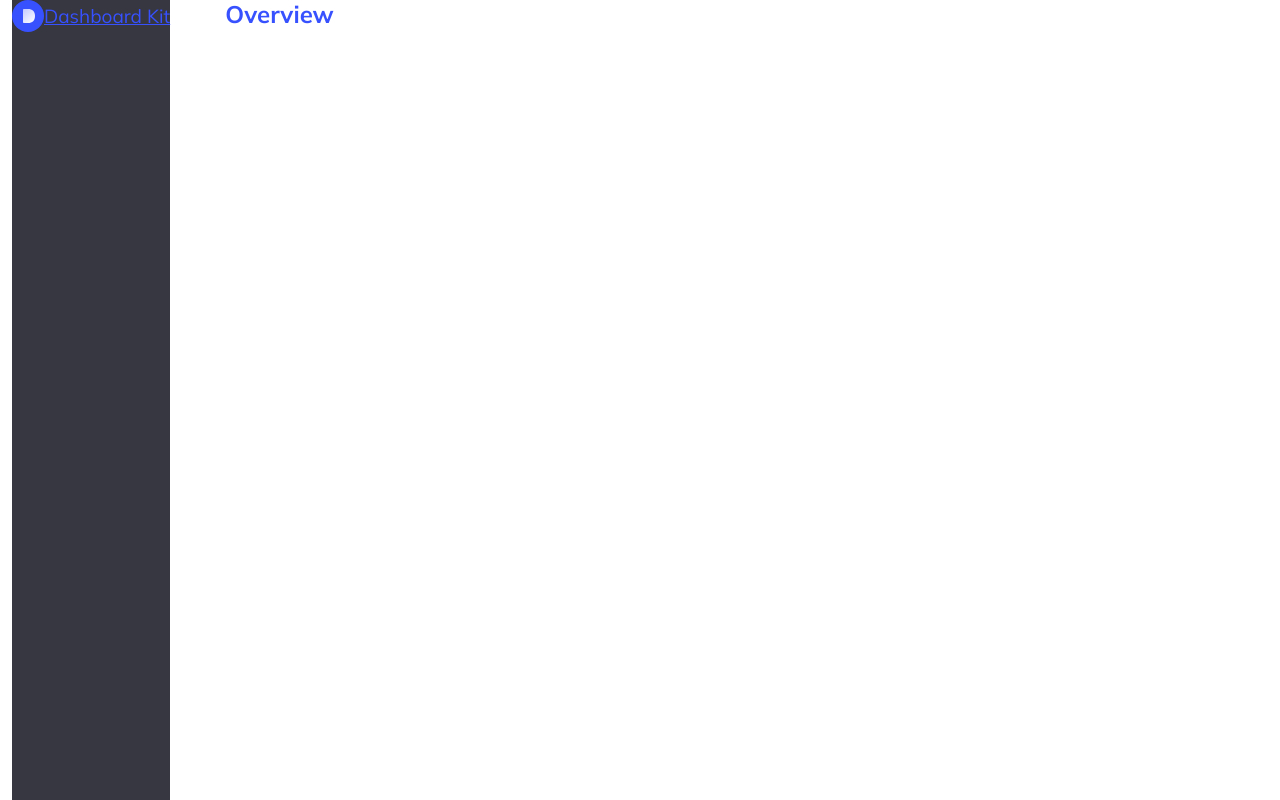
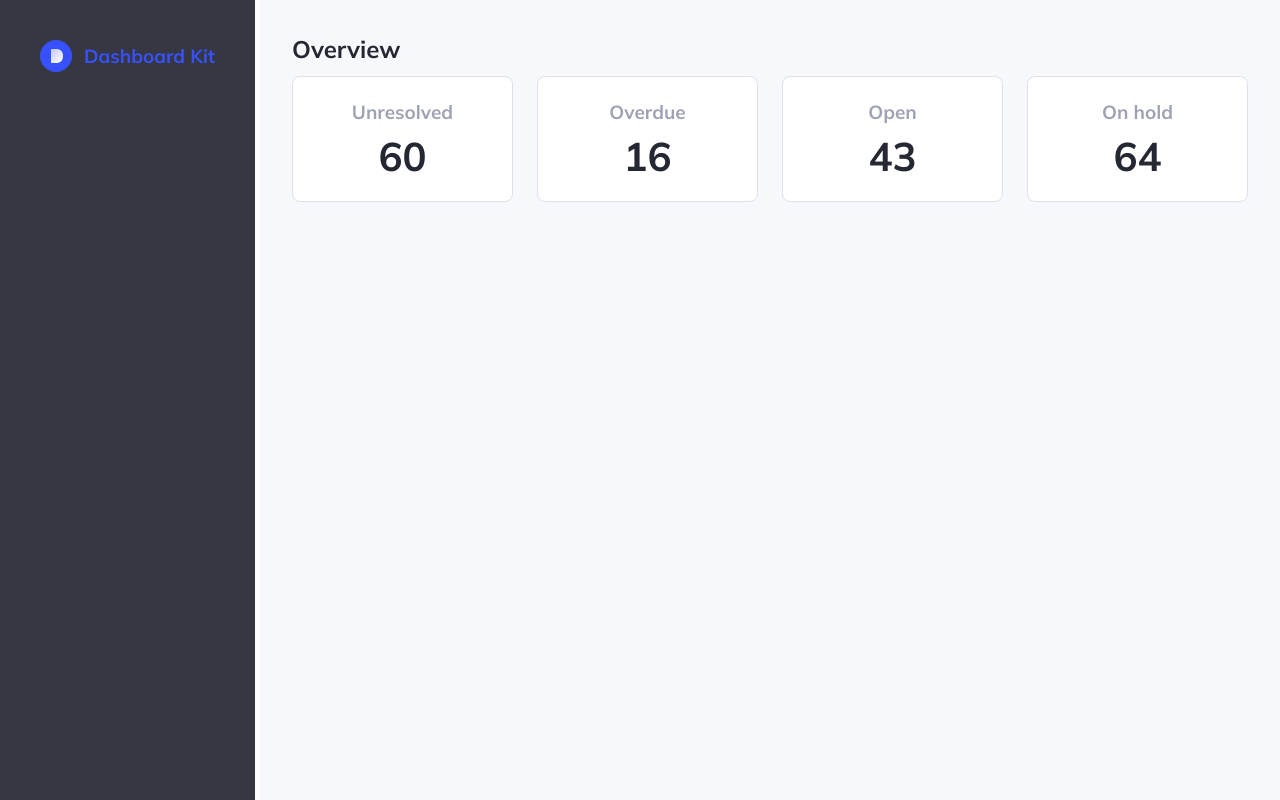
Before and after one commit to clcapili/bootstrap-cc, a website: page public/index.html in a window 1280 px wide. Drawn offline with nearby package versions, Linux system fonts and the light colour scheme.

Commit message:
Added card component

```diff
--- a/public/index.html
+++ b/public/index.html
@@ -13,12 +13,69 @@
     <link rel="stylesheet" href="/assets/css/uikit.min.css" />
 </head>
 <body>
-    <main>
+    <main class="wrapper">
+        <!-- topbar start -->
+        <section class="content-page">
+            <header class="top-bar">
+                <div class="container-fluid">
+                    <h1>Overview</h1>
+                </div>
+            </header>
+
+            <div class="content">
                 <div class="container-fluid">
                     <div class="row">
-                <div class="col-2">
-                    <div class="left-sidebar">
+                        <div class="col-lg-3">
+                            <a href="/">
+                                <div class="card">
+                                    <div class="card-body">
+                                        <h2 class="card-title">Unresolved</h2>
+                                        <span>60</span>
+                                    </div>
+                                </div>
+                            </a>
+                        </div>
+
+                        <div class="col-lg-3">
+                            <a href="/">
+                                <div class="card">
+                                    <div class="card-body">
+                                        <h2 class="card-title">Overdue</h2>
+                                        <span>16</span>
+                                    </div>
+                                </div>
+                            </a>
+                        </div>
+
+                        <div class="col-lg-3">
+                            <a href="/">
+                                <div class="card">
+                                    <div class="card-body">
+                                        <h2 class="card-title">Open</h2>
+                                        <span>43</span>
+                                    </div>
+                                </div>
+                            </a>
+                        </div>
+
+                        <div class="col-lg-3">
+                            <a href="/">
+                                <div class="card">
+                                    <div class="card-body">
+                                        <h2 class="card-title">On hold</h2>
+                                        <span>64</span>
+                                    </div>
+                                </div>
+                            </a>
+                        </div>
+                    </div>
+                </div>
+            </div>
+        </section>
+
+        <section class="left-menu">
             <a href="/" class="d-flex align-items-center">
+                <div class="logo">
                     <svg width="32" height="32" viewBox="0 0 32 32" fill="none" xmlns="http://www.w3.org/2000/svg">
                         <circle cx="16" cy="16" r="16" fill="#3751FF"/>
                         <path d="M11 10C11 9.44772 11.4477 9 12 9H15.9905C18.2127 9 19.9333 9.60955 21.1524 10.8287C22.3841 12.0478 23 13.765 23 15.9803C23 18.2088 22.3841 19.9391 21.1524 21.1713C19.9333 22.3904 18.2127 23 15.9905 23H12C11.4477 23 11 22.5523 11 22V10Z" fill="url(#paint0_linear_584_285)"/>
@@ -31,15 +88,9 @@
                     </svg>
 
                     <h2 class="mb-0">Dashboard Kit</h2>
+                </div>
             </a>
-                    </div>
-                </div>
-
-                <div class="col-10">
-                    <h1 class="h1 text-primary">Overview</h1>
-                </div>
-            </div>
-        </div>
+        </section>
     </main>
 
     <!-- JavaScript Bundle with Popper -->
--- a/src/main.scss
+++ b/src/main.scss
@@ -2,6 +2,7 @@
 
 @import "../node_modules/bootstrap/scss/bootstrap";
 
+@import "uikit/card.scss";
 @import "uikit/custom.scss";
 @import "uikit/font.scss";
 @import "uikit/type.scss";
--- /dev/null
+++ b/src/uikit/card.scss
@@ -0,0 +1,22 @@
+.card {
+    align-items: center;
+    text-align: center;
+
+    h2 {
+        color: $gray-300;
+    }
+
+    span {
+        color: $black;
+        font-size: 2.5rem;
+        font-weight: 700;
+        line-height: 1;
+    }
+
+    &:hover {
+        border-color: $primary;
+
+        h2 { color: $primary; }
+        span { color: $primary; }
+    }
+}
--- a/src/uikit/custom.scss
+++ b/src/uikit/custom.scss
@@ -1,6 +1,35 @@
-.left-sidebar {
-    background-color: $dark;
+.wrapper {
+    width: 100%;
+    height: 100%;
+    overflow: hidden;
+}
+
+.left-menu {
+    width: 255px;
+    min-width: 255px;
+    z-index: 1000;
+    background: $dark;
+    position: fixed;
     bottom: 0;
-    position: fixed;
     top: 0;
+    padding-top: 40px;
+
+    .logo {
+        width: 100%;
+        display: flex;
+        justify-content: center;
+        align-items: center;
+
+        svg {
+            margin-right: 12px;
+        }
+    }
 }
+
+.content-page {
+    background-color: $light;
+    margin-left: 260px;
+    min-height: 100vh;
+    padding: 35px 20px;
+    overflow: hidden;
+}
--- a/src/uikit/variables.scss
+++ b/src/uikit/variables.scss
@@ -4,7 +4,10 @@
 
 // scss-docs-start gray-color-variables
 $white:    #fff !default;
-$black:    #000 !default;
+$gray-100: #DFE0EB !default;
+$gray-200: #A4A6B3 !default;
+$gray-300: #9FA2B4 !default;
+$black:    #252733 !default;
 // scss-docs-end gray-color-variables
 
 // scss-docs-start theme-color-variables
@@ -23,21 +26,20 @@ $dark:          #363740;
 // Settings for the `<body>` element.
 
 $body-bg:                   $white !default;
-$body-color:                #252733;
+$body-color:                $black;
 
-// Typography
+// Links
 //
-// Font, line-height, and color for body text, headings, and more.
+// Style anchor elements.
 
-// scss-docs-start font-variables
-// stylelint-disable value-keyword-case
-$font-family-sans-serif:      'Mulish', sans-serif;
-
-$h1-font-size:                1.5rem;
-$h2-font-size:                1.188rem;
-// scss-docs-end font-variables
+$link-color:                              $primary !default;
+$link-decoration:                         none;
+$link-shade-percentage:                   20% !default;
+$link-hover-color:                        shift-color($link-color, $link-shade-percentage) !default;
+$link-hover-decoration:                   none;
 
 // Spacers
+$spacer: 1.5rem !default;
 $spacers: (
   0: 0,
   1: 10px,
@@ -70,3 +72,37 @@ $spacers: (
   28: 280px,
   29: 290px,
 );
+
+// Typography
+//
+// Font, line-height, and color for body text, headings, and more.
+
+// scss-docs-start font-variables
+// stylelint-disable value-keyword-case
+$font-family-sans-serif:      'Mulish', sans-serif;
+
+$h1-font-size:                1.5rem;
+$h2-font-size:                1.188rem;
+// scss-docs-end font-variables
+
+// scss-docs-start headings-variables
+$headings-margin-bottom:      12px;
+$headings-font-weight:        700 !default;
+// scss-docs-end headings-variables
+
+$prefix:                      bs- !default;
+
+// Components
+
+// scss-docs-start border-radius-variables
+$border-radius:               8px !default;
+// scss-docs-end border-radius-variables
+
+// Cards
+
+// scss-docs-start card-variables
+$card-spacer-y:                     $spacer !default;
+$card-spacer-x:                     $spacer !default;
+$card-border-color:                 $gray-100;
+$card-border-radius:                $border-radius !default;
+// scss-docs-end card-variables
```
Also changed, not shown: public/assets/css/uikit.min.css, 1 other file. Lines whose indentation alone changed are shown as unchanged.
